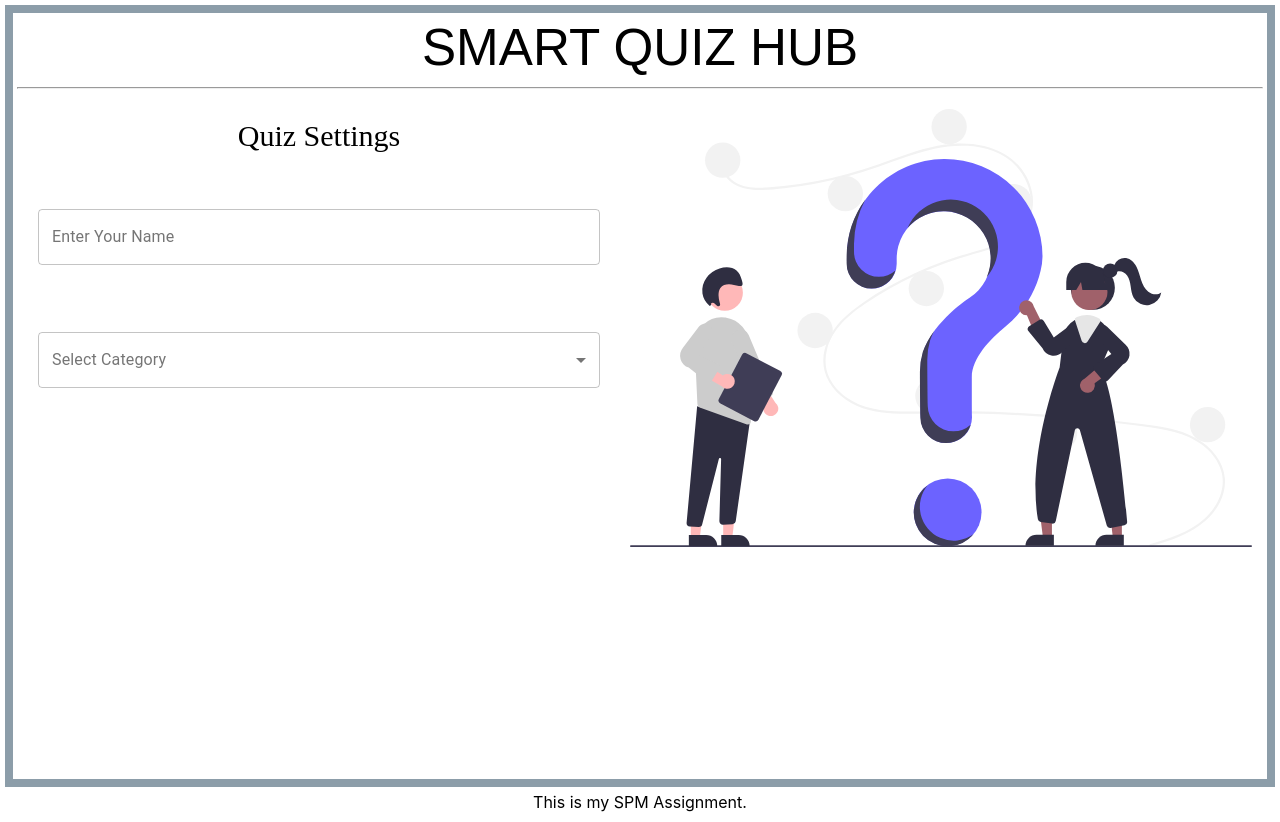
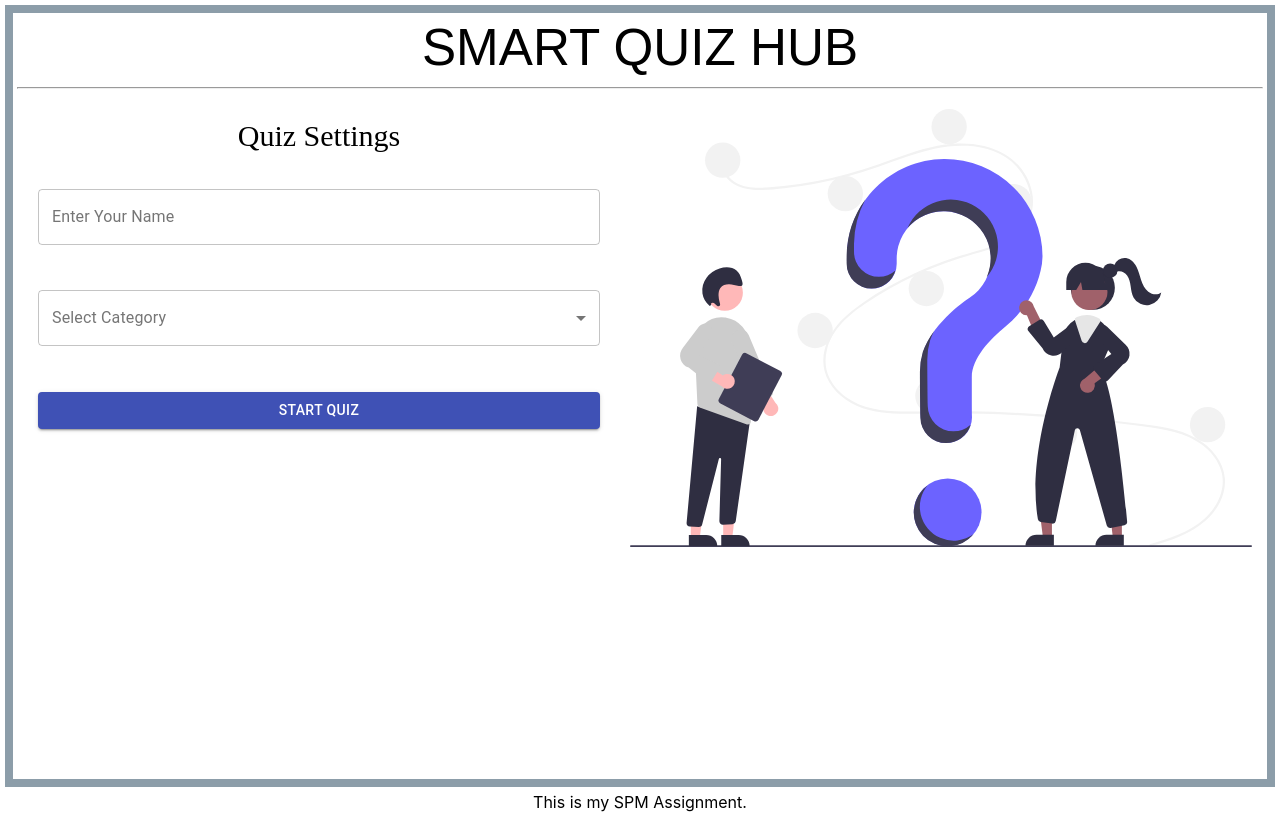
Before and after one commit to NSBM-SPM-2021/github-basics-NayaniShashikala, a React (Create React App) app: page / in a window 1280 px wide. Built offline with nearby package versions, Linux system fonts and the light colour scheme.

Commit message:
updated home.js

```diff
--- a/src/Data/Categories.js
+++ b/src/Data/Categories.js
@@ -3,3 +3,5 @@ const Categories = [
     { category: "Harry Potter", value:10 },
 
 ];
+
+export default Categories;
--- a/src/pages/Home/Home.js
+++ b/src/pages/Home/Home.js
@@ -1,5 +1,7 @@
 import "./Home.css";
-import { TextField } from "@material-ui/core";
+import { Button, MenuItem, TextField } from "@material-ui/core";
+import Categories, { } from '../../Data/Categories';
+
 const Home = () => {
     return(
         <div className='content'>
@@ -17,10 +19,19 @@ const Home = () => {
                         variant= "outlined"
                         style= {{ marginBottom: 20 }}
                     >
+                    {
+                     Categories.map((cat)=> (
 
-                    {/* {Categories} */}
+                        <MenuItem key = {cat.category} value = {cat.value} >
+                        {cat.category}
+                        </MenuItem>
 
+                        ))
+                       }
                     </TextField>
+                    <Button variant='contained' color ='primary'>
+                        Start Quiz
+                    </Button>
                 </div>
              </div>
             <img src ='/quiz2.svg' className= 'banner' alt="quiz img"></img>
```
